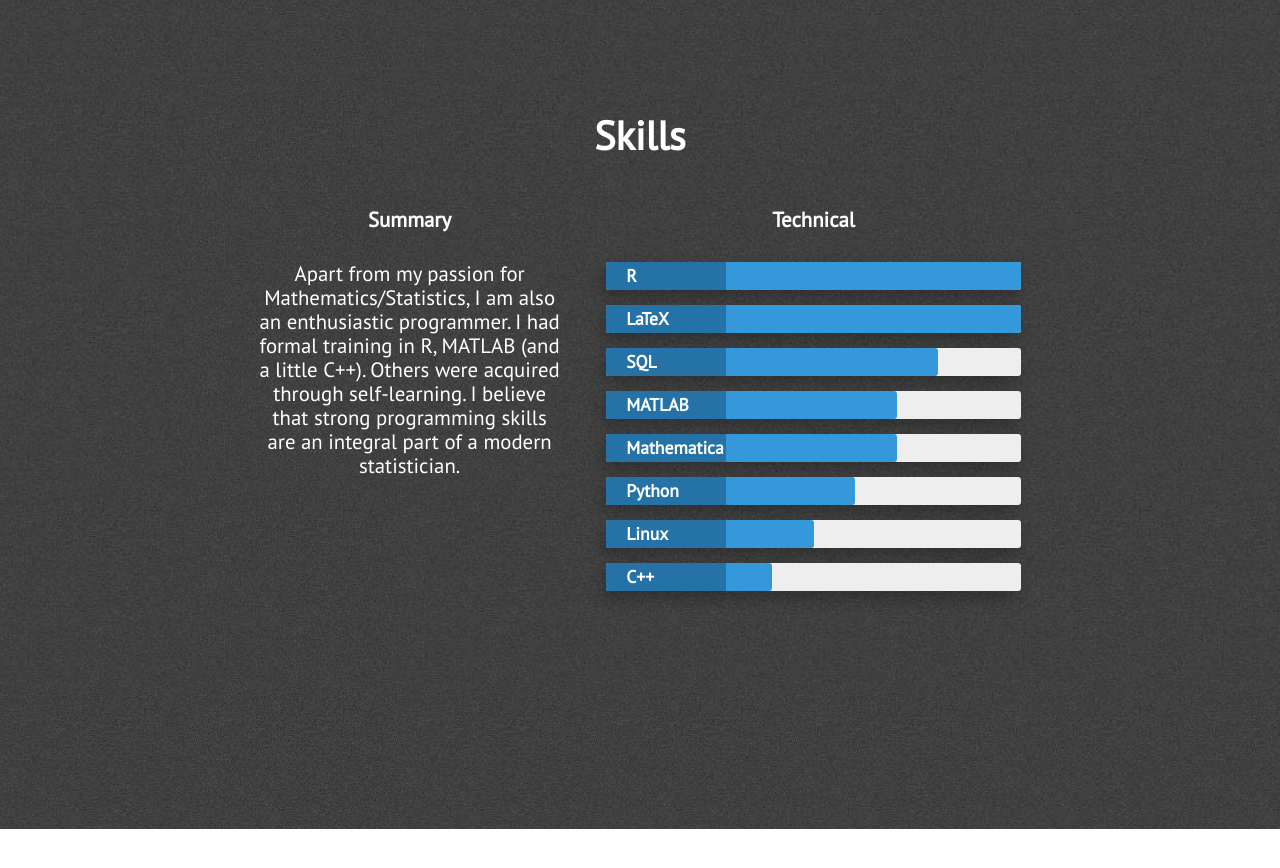
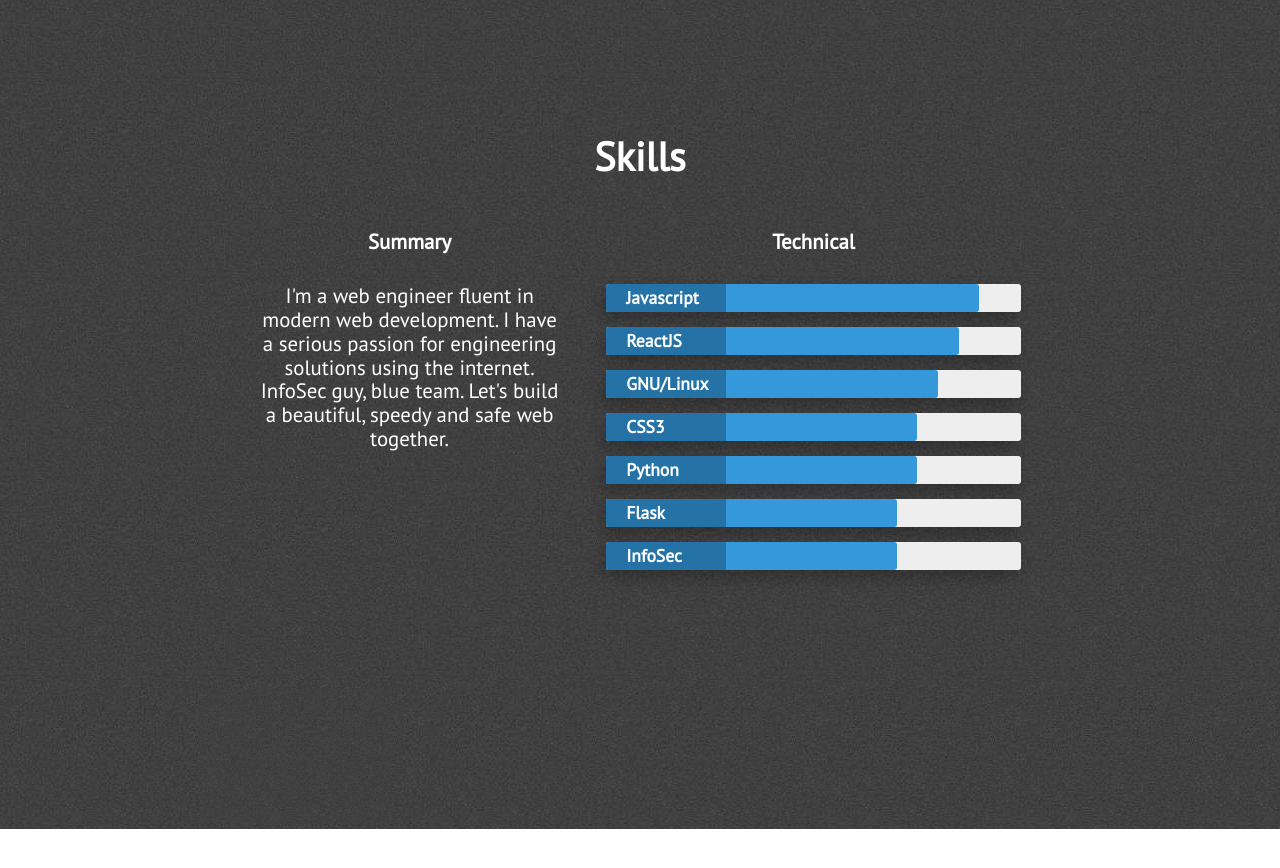
Before and after one commit to nguyendangson/sondangnguyen, a Jekyll site: the page built from index.html, in a window 1280 px wide and 900 px high, scrolled down 2071 px. Shown: the top 868 px of the window. Built offline with Jekyll 4.4.1, drawn with Linux system fonts in a browser that asks for light colours; nearby versions of some CDN libraries.

Commit message:
Update skills.html

```diff
--- a/_includes/skills.html
+++ b/_includes/skills.html
@@ -1,4 +1,3 @@
-
 <div class="section-wrapper">
     <section class="section skills" id="skills">
         <div>
@@ -8,51 +7,45 @@
                 <div class="what-i-do">
                     <h3 class="center-align skills-subsection">Summary</h3>
                     <p class="paragraph-text center-align">
-                        Apart from my passion for Mathematics/Statistics, I am also an enthusiastic programmer. I had formal training in R, MATLAB (and a little C++). Others were acquired through self-learning.
-			I believe that strong programming skills are an integral part of a modern statistician.
+                        I'm a web engineer fluent in modern web development. I have a serious passion for engineering solutions using the internet. InfoSec guy, blue team. Let's build a beautiful, speedy and safe web together.
                     </p>
                 </div>
                 <div class="technical-skills">
                     <h3 class="center-align skills-subsection">Technical</h3>
                     <div class="progress-bars">
-                        <div class="skillbar clearfix " data-percent="100%">
-                            <div class="skillbar-title" style="background: #2980b9;"><span>R</span></div>
+                        <div class="skillbar clearfix " data-percent="90%">
+                            <div class="skillbar-title" style="background: #2980b9;"><span>Javascript</span></div>
                             <div class="skillbar-bar" style="background: #3498db;"></div>
                         </div> <!-- End Skill Bar -->
 
-                        <div class="skillbar clearfix " data-percent="100%">
-                            <div class="skillbar-title" style="background: #2980b9;"><span>LaTeX</span></div>
+                        <div class="skillbar clearfix " data-percent="85%">
+                            <div class="skillbar-title" style="background: #2980b9;"><span>ReactJS</span></div>
                             <div class="skillbar-bar" style="background: #3498db;"></div>
                         </div> <!-- End Skill Bar -->
 
                         <div class="skillbar clearfix " data-percent="80%">
-                            <div class="skillbar-title" style="background: #2980b9;"><span>SQL</span></div>
+                            <div class="skillbar-title" style="background: #2980b9;"><span>GNU/Linux</span></div>
                             <div class="skillbar-bar" style="background: #3498db"></div>
                         </div> <!-- End Skill Bar -->
 
 
-                        <div class="skillbar clearfix " data-percent="70%">
-                            <div class="skillbar-title" style="background: #2980b9;"><span>MATLAB</span></div>
+                        <div class="skillbar clearfix " data-percent="75%">
+                            <div class="skillbar-title" style="background: #2980b9;"><span>CSS3</span></div>
+                            <div class="skillbar-bar" style="background: #3498db;"></div>
+                        </div> <!-- End Skill Bar -->
+
+                        <div class="skillbar clearfix " data-percent="75%">
+                            <div class="skillbar-title" style="background: #2980b9;"><span>Python</span></div>
                             <div class="skillbar-bar" style="background: #3498db;"></div>
                         </div> <!-- End Skill Bar -->
 
                         <div class="skillbar clearfix " data-percent="70%">
-                            <div class="skillbar-title" style="background: #2980b9;"><span>Mathematica</span></div>
+                            <div class="skillbar-title" style="background: #2980b9"><span>Flask</span></div>
                             <div class="skillbar-bar" style="background: #3498db;"></div>
                         </div> <!-- End Skill Bar -->
 
-                        <div class="skillbar clearfix " data-percent="60%">
-                            <div class="skillbar-title" style="background: #2980b9"><span>Python</span></div>
-                            <div class="skillbar-bar" style="background: #3498db;"></div>
-                        </div> <!-- End Skill Bar -->
-
-                        <div class="skillbar clearfix " data-percent="50%">
-                            <div class="skillbar-title" style="background: #2980b9"><span>Linux</span></div>
-                            <div class="skillbar-bar" style="background: #3498db"></div>
-                        </div> <!-- End Skill Bar -->
-
-			<div class="skillbar clearfix " data-percent="40%">
-                            <div class="skillbar-title" style="background: #2980b9"><span>C++</span></div>
+                        <div class="skillbar clearfix " data-percent="70%">
+                            <div class="skillbar-title" style="background: #2980b9"><span>InfoSec</span></div>
                             <div class="skillbar-bar" style="background: #3498db"></div>
                         </div> <!-- End Skill Bar -->
                     </div>
```
